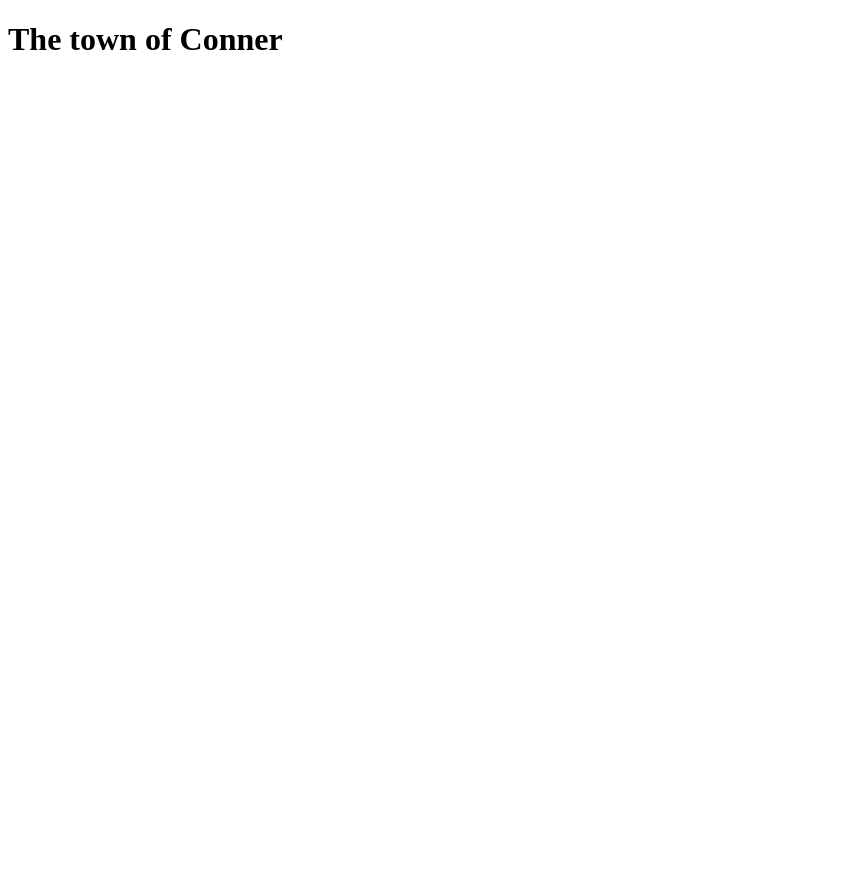
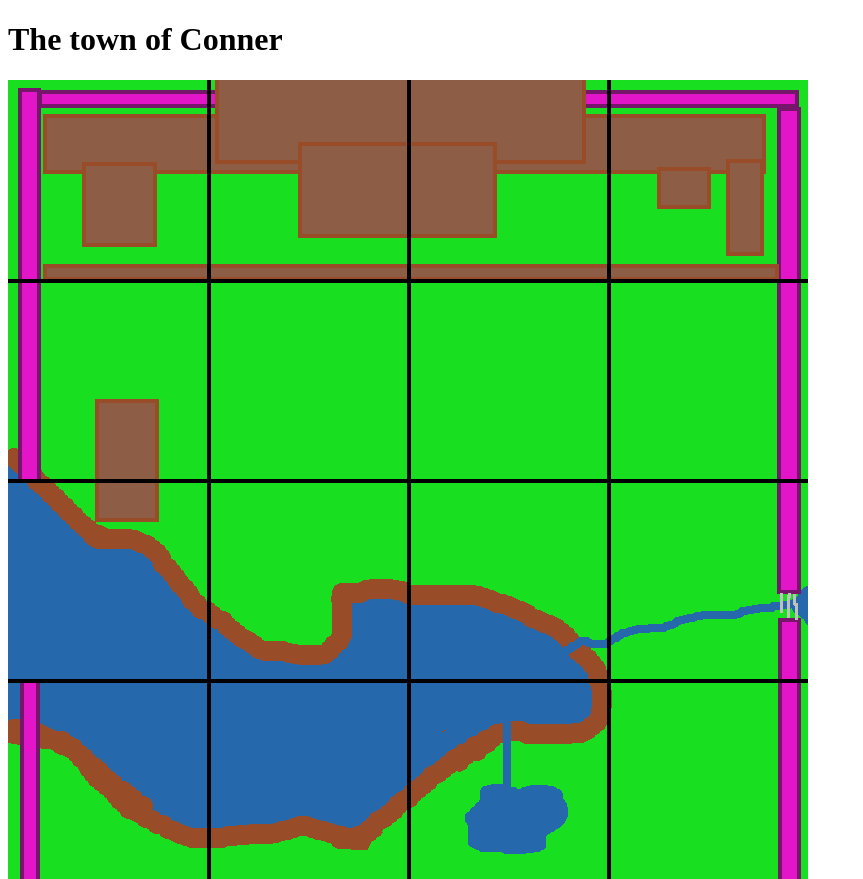
Before and after one commit to UnholyNation/town-of-conner, a plain HTML site: page index.html in a window 1280 px wide. Shown: the top 879 px of the page, without its empty margins (0-863 px from the left). Before the commit the page ends 800 px from the top, so only its background shows below. Drawn offline with Linux system fonts and the light colour scheme.

Commit message:
Update index.html
Included conner base plan image

```diff
--- a/index.html
+++ b/index.html
@@ -6,6 +6,6 @@
 
   <body>
     <h1>The town of Conner</h1>
-
+    <img src="images/conner-base-plan.png" alt="Conner plan image"/>
   </body>
 </html>
```
